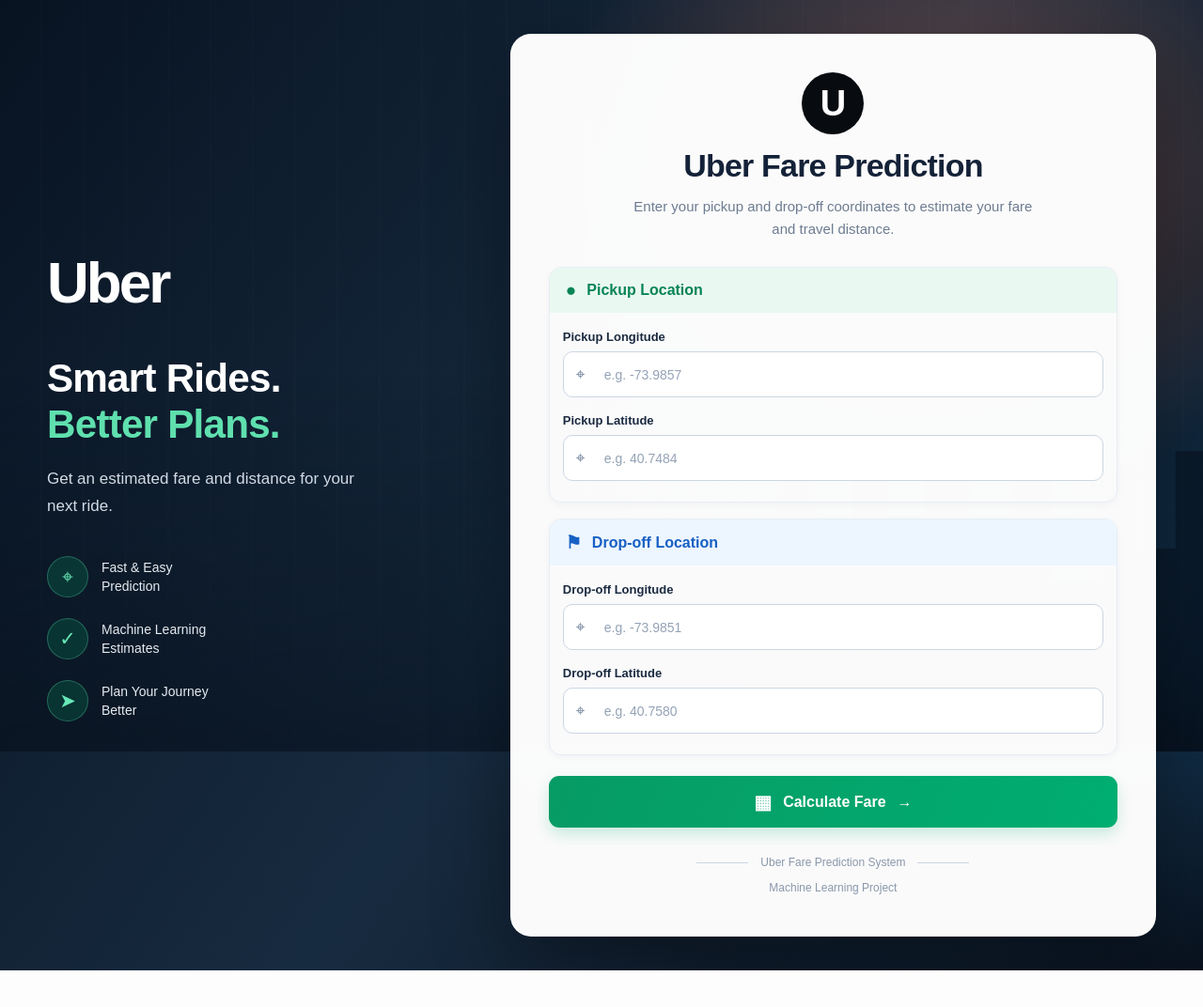
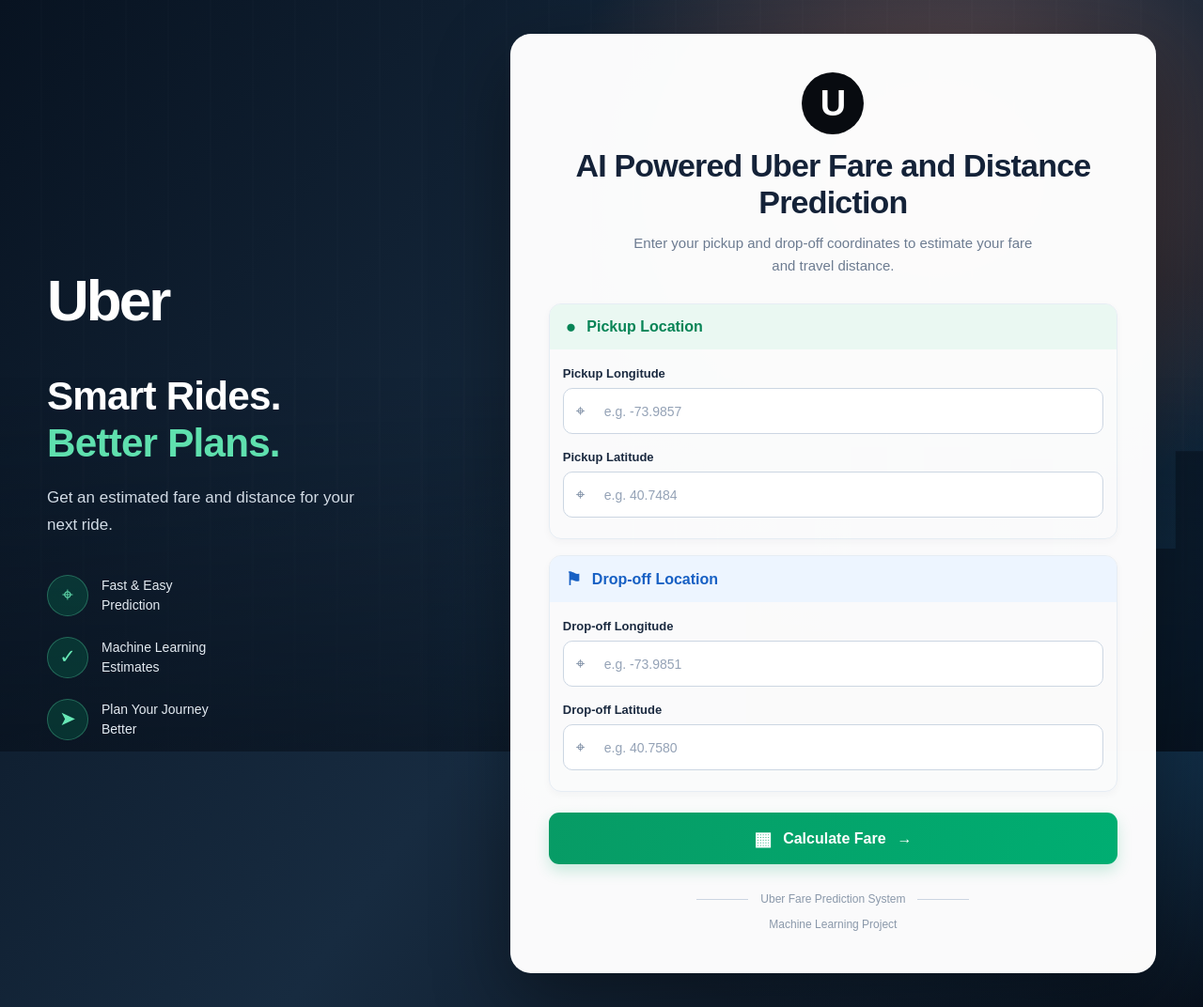
Before and after one commit to mohanamohanabsc/Uber_fare_prediction, a Flask app: page / in a window 1280 px wide. Shown: the whole page at 94% size. Before the commit the page ends 1033 px from the top, so only its background shows below. Run offline with Flask 3, Linux system fonts and the light colour scheme; parts of the project's set-up code (start-up, migrations or seed data) failed here and were passed over.

Commit message:
Updated Uber fare prediction project

```diff
--- /dev/null
+++ b/requirements.txt
@@ -0,0 +1,5 @@
+flask==3.1.3
+numpy==2.4.6
+pandas==3.0.3
+scikit-learn==1.9.0
+gunicorn==26.2.0
--- a/templates/index.html
+++ b/templates/index.html
@@ -411,7 +411,7 @@
         <section class="card">
             <header class="card-header">
                 <div class="logo" aria-hidden="true">U</div>
-                <h2>Uber Fare Prediction</h2>
+                <h2>AI Powered Uber Fare and Distance Prediction</h2>
                 <p>Enter your pickup and drop-off coordinates to estimate your fare and travel distance.</p>
             </header>
 
```
